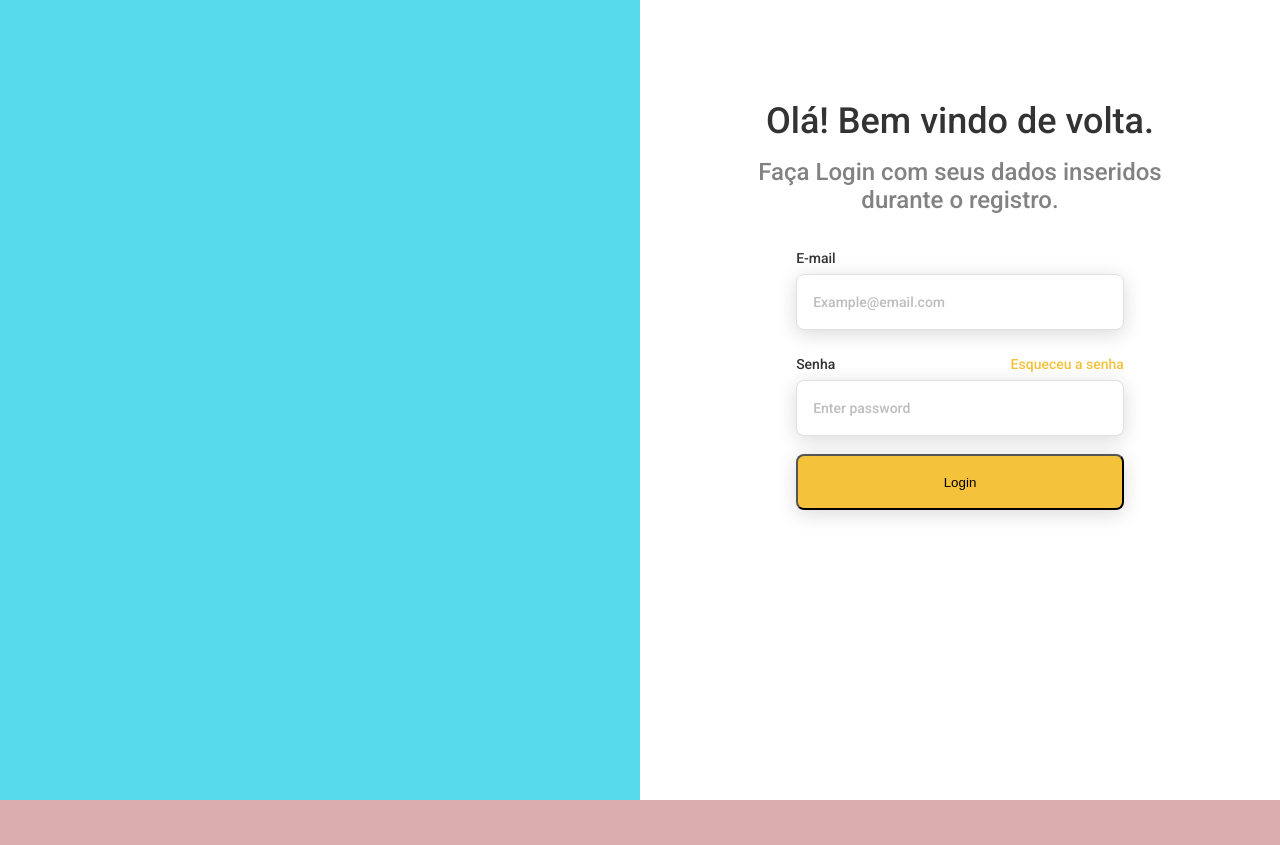
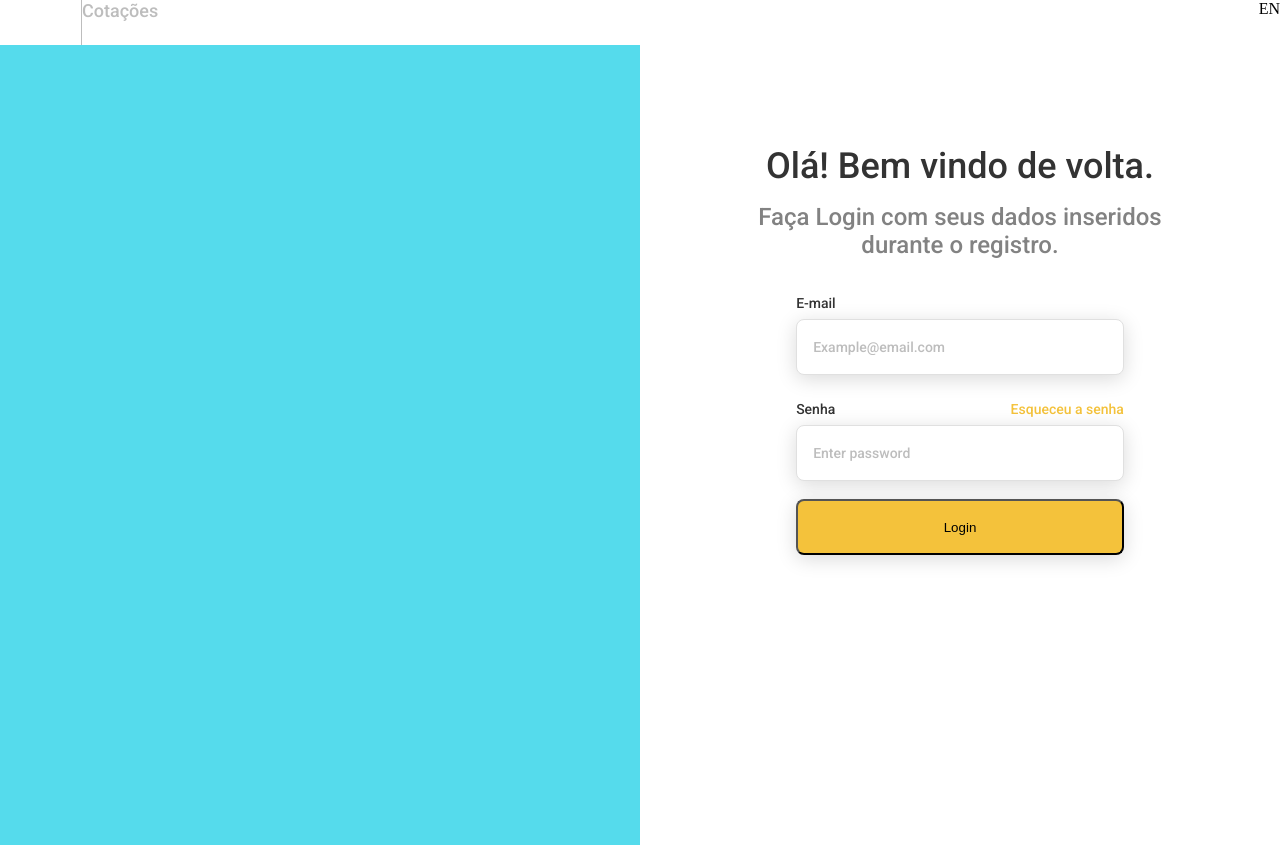
Before and after one commit to doubleyooz/express-beeteller, a React (Create React App) app in the folder frontend/: page /login in a window 1280 px wide. Before the commit the page ends 800 px from the top, so only its background shows below. Built offline with nearby package versions, Linux system fonts and the light colour scheme.

Commit message:
add: horizontal bar

```diff
--- /dev/null
+++ b/frontend/src/components/HorizontalBar/index.tsx
@@ -0,0 +1,83 @@
+import React from 'react';
+import './styles.scss';
+
+const HorizontalBar = () => {
+    return (
+        <div className="bar-container">
+            <div className="logo-container">
+                <div className="beeteller">
+                    <svg
+                        preserveAspectRatio="xMidYMid meet"
+                        data-bbox="0.141 0.001 80.083 14"
+                        xmlns="http://www.w3.org/2000/svg"
+                        viewBox="0.141 0.001 80.083 14"
+                        height="14"
+                        width="81"
+                        data-type="color"
+                        role="presentation"
+                        aria-hidden="true"
+                        aria-labelledby="svgcid-4vbwje-5p6ddh">
+                        <title id="svgcid-4vbwje-5p6ddh"></title>
+                        <g>
+                            <path
+                                fill="#ffffff"
+                                d="M1.702 5.158c.123-.118.22-.207.314-.293a4.825 4.825 0 0 1 2.79-1.312c1.77-.207 3.271.329 4.485 1.621.737.785 1.197 1.71 1.34 2.77.232 1.735-.214 3.263-1.483 4.527-.763.762-1.666 1.27-2.747 1.438-1.693.262-3.22-.108-4.553-1.186-.107-.087-.208-.185-.314-.275-.392-.322-.612-.759-.82-1.2a6.228 6.228 0 0 1-.556-1.821 1.632 1.632 0 0 1-.016-.217V.312C.142.27.14.226.142.184.158.054.21.002.342.002.729 0 1.113 0 1.496.002c.136 0 .184.055.2.185.007.055.004.109.004.163v4.585c.003.064.003.127.003.223zm3.654 7.348c.346.003.708-.035 1.061-.14 1.524-.45 2.628-1.848 2.696-3.42.051-1.245-.395-2.292-1.33-3.115-.861-.759-1.89-1.033-3.026-.845-1.155.191-2.068.772-2.657 1.787-.511.88-.592 1.83-.405 2.813.279 1.465 1.7 2.955 3.66 2.92z"
+                                data-color="1"
+                                data-darkreader-inline-fill=""></path>
+                            <path
+                                fill="#ffffff"
+                                d="M14.2 8.993c.026.587.14 1.13.405 1.634.488.931 1.22 1.601 2.271 1.837 1.317.294 2.505-.013 3.531-.88.275-.233.482-.527.683-.823.087-.131.171-.265.256-.396.087-.134.139-.15.288-.077.11.055.213.112.323.17.204.108.411.213.615.322.146.08.168.134.1.274-.738 1.47-1.883 2.45-3.53 2.804a6.103 6.103 0 0 1-3.023-.111 4.455 4.455 0 0 1-2.204-1.449c-.705-.842-1.158-1.793-1.278-2.88-.175-1.596.262-3.012 1.324-4.234.873-1.005 1.987-1.544 3.32-1.656.883-.077 1.75.01 2.566.35 1.56.655 2.553 1.807 2.997 3.418.126.46.184.931.19 1.41 0 .048.004.096-.002.144-.01.082-.062.13-.146.137-.062.003-.123.003-.185.003h-8.278c-.064.003-.132.003-.223.003zm7.113-1.372c-.162-.561-.375-1.085-.79-1.496-1.032-1.027-2.284-1.35-3.692-1.008-1.09.265-1.828.973-2.259 1.99-.071.163-.145.33-.181.514h6.922z"
+                                data-color="1"
+                                data-darkreader-inline-fill=""></path>
+                            <path
+                                fill="#ffffff"
+                                d="M48.956 8.993H44.8c-.203 0-.21-.051-.187.204.074.804.34 1.535.877 2.157.524.603 1.168 1.024 1.974 1.152 1.252.2 2.375-.096 3.34-.916.323-.277.563-.632.796-.986.055-.086.106-.175.165-.258.07-.105.132-.128.246-.067.33.169.66.341.983.517.13.07.143.127.075.268-.152.31-.33.603-.537.88-.864 1.158-2.023 1.819-3.466 1.997-.8.1-1.596.061-2.379-.143a4.478 4.478 0 0 1-2.281-1.391c-.758-.858-1.243-1.841-1.37-2.977-.177-1.592.256-3.012 1.315-4.237.877-1.011 1.993-1.554 3.336-1.665.884-.074 1.75.01 2.566.354 1.554.654 2.544 1.803 2.987 3.404.13.466.188.945.191 1.426 0 .042.004.083-.003.128-.01.09-.058.143-.152.15-.055.003-.11.003-.165.003h-4.155zm2.75-1.369c-.456-1.904-2.158-2.654-3.569-2.632-1.624.029-2.896.999-3.34 2.632h6.91z"
+                                data-color="1"
+                                data-darkreader-inline-fill=""></path>
+                            <path
+                                fill="#ffffff"
+                                d="M26.361 8.993c.026.587.14 1.13.405 1.637.488.931 1.22 1.601 2.272 1.837 1.317.294 2.504-.012 3.53-.88.275-.233.482-.527.683-.823.087-.131.172-.265.256-.396.087-.134.139-.15.288-.076.11.054.213.111.323.169.204.108.411.213.615.322.146.08.168.134.1.274-.737 1.471-1.883 2.45-3.53 2.805a6.128 6.128 0 0 1-3.039-.115 4.44 4.44 0 0 1-2.188-1.445c-.705-.843-1.158-1.793-1.278-2.881-.175-1.596.262-3.012 1.324-4.234.873-1.005 1.987-1.544 3.32-1.656.884-.077 1.75.01 2.566.351 1.56.654 2.554 1.806 2.997 3.417.126.46.184.932.19 1.41 0 .048.004.096-.002.144-.01.083-.062.13-.146.137-.061.003-.123.003-.184.003H26.36zm.191-1.372h6.91c-.399-1.755-1.933-2.58-3.373-2.626-1.634-.054-3.029.843-3.537 2.626z"
+                                data-color="1"
+                                data-darkreader-inline-fill=""></path>
+                            <path
+                                fill="#ffffff"
+                                d="M68.772 8.993h-4.156c-.204 0-.21-.051-.187.204.074.804.34 1.535.877 2.157.527.61 1.178 1.03 1.99 1.158 1.236.195 2.35-.102 3.307-.906.285-.24.499-.542.709-.849.09-.134.175-.274.265-.408.071-.105.133-.128.246-.067.33.169.66.341.984.517.13.07.142.127.074.268-.152.31-.33.603-.537.88-.864 1.159-2.022 1.819-3.466 1.998a6.313 6.313 0 0 1-2.378-.144 4.478 4.478 0 0 1-2.282-1.391c-.757-.858-1.242-1.84-1.369-2.977-.178-1.592.256-3.011 1.314-4.237.877-1.011 1.994-1.553 3.337-1.665.883-.073 1.75.01 2.566.354 1.553.654 2.543 1.8 2.987 3.404.13.466.188.945.19 1.426 0 .042.004.083-.002.128-.01.09-.059.144-.153.15-.054.003-.11.003-.165.003-1.378-.003-2.763-.003-4.151-.003zm-4.165-1.372h6.909c-.395-1.748-1.926-2.581-3.37-2.626-1.627-.054-3.025.833-3.54 2.626z"
+                                data-color="1"
+                                data-darkreader-inline-fill=""></path>
+                            <path
+                                fill="#ffffff"
+                                d="M36.785 5.63V.505c0-.303.016-.32.317-.32h.936c.3 0 .313.013.313.32V4.71c0 .178-.019.166.166.166h1.887c.271 0 .29.019.29.287 0 .284.004.564 0 .848-.003.195-.038.23-.24.23h-1.921c-.185 0-.169-.016-.169.163v3.736c0 .312.004.625.078.931.123.51.388.932.793 1.267.285.233.634.265.987.246.24-.013.466-.083.683-.189.026-.012.055-.028.08-.038.136-.054.201-.029.256.109.062.15.114.303.172.456.065.169.133.335.194.504.039.112.016.175-.094.217-.608.22-1.23.392-1.89.338-.802-.064-1.45-.421-1.958-1.034-.602-.72-.877-1.557-.88-2.485-.003-1.605-.003-3.22 0-4.83z"
+                                data-color="1"
+                                data-darkreader-inline-fill=""></path>
+                            <path
+                                fill="#ffffff"
+                                d="M55.438 7.108V.555c0-.303.02-.323.334-.323h.951c.243 0 .282.042.285.288v13.119c0 .338-.006.344-.346.344h-.952c-.246 0-.268-.022-.268-.27V7.735c-.004-.207-.004-.418-.004-.628z"
+                                data-color="1"
+                                data-darkreader-inline-fill=""></path>
+                            <path
+                                fill="#ffffff"
+                                d="M60.832 7.114v6.553c0 .31-.01.32-.313.32h-1.007c-.204 0-.243-.042-.246-.246V.583c0-.328.02-.35.346-.35h.936c.048 0 .097.003.145.009.084.01.133.06.14.144.003.06.003.12.003.181-.004 2.18-.004 4.365-.004 6.547z"
+                                data-color="1"
+                                data-darkreader-inline-fill=""></path>
+                            <path
+                                fill="#ffffff"
+                                d="M74.965 10.99V8.41c0-.39.097-.763.22-1.13.288-.852.673-1.656 1.32-2.304.615-.612 1.34-1.056 2.21-1.234.334-.067.654.006.968.115.15.05.295.118.43.197.12.07.14.138.072.256-.2.328-.411.654-.615.982-.052.083-.126.112-.22.08-.47-.156-.883-.029-1.246.268-.647.53-1.14 1.17-1.366 1.981-.08.29-.103.594-.126.894a27.53 27.53 0 0 0-.071 2.003c-.003 1.053 0 2.106 0 3.159 0 .28-.013.293-.301.293h-1.026c-.217 0-.255-.041-.255-.252.006-.909.006-1.818.006-2.728z"
+                                data-color="1"
+                                data-darkreader-inline-fill=""></path>
+                        </g>
+                    </svg>
+                </div>
+                <div className='delimiter'></div>
+
+                <span>
+                    Cotações
+                </span>
+
+            </div>
+
+            <span>EN</span>
+        </div>
+    );
+};
+
+export default HorizontalBar;
--- /dev/null
+++ b/frontend/src/components/HorizontalBar/styles.scss
@@ -0,0 +1,39 @@
+.bar-container {
+
+    display: flex;
+    flex-direction: row;
+    justify-content: space-between;
+    align-items: space-between;
+
+
+    background-color: #FFFFFF;
+
+    .logo-container {
+        display: flex;
+        flex-direction: row;
+
+        .beeteller {
+            svg {
+                g {
+                    --darkreader-inline-fill:#0F0F0F;
+                        background: #0F0F0F;
+
+                }
+            }
+
+        }
+
+        .delimiter {
+            width: 1px;
+            height: 45px;
+            background-color: #BDBDBD;
+
+        }
+
+        span {
+            font: 18px 'Roboto', sans-serif;
+            line-height: 21px;
+            color: #BDBDBD;
+        }
+    }
+}
--- a/frontend/src/routes.tsx
+++ b/frontend/src/routes.tsx
@@ -3,11 +3,13 @@ import { BrowserRouter, Routes, Route } from "react-router-dom";
 
 import Login from "./pages/Login";
 import Dashboard from "./pages/Dashboard";
+import HorizontalBar from "./components/HorizontalBar";
 
 const Paths = () => {
   return (
     <div className="routes-container">
       <BrowserRouter>
+      <HorizontalBar/>
         <Routes>
           <Route path="/" element={<Dashboard />} />
           <Route path="/login" element={<Login />} />
```
